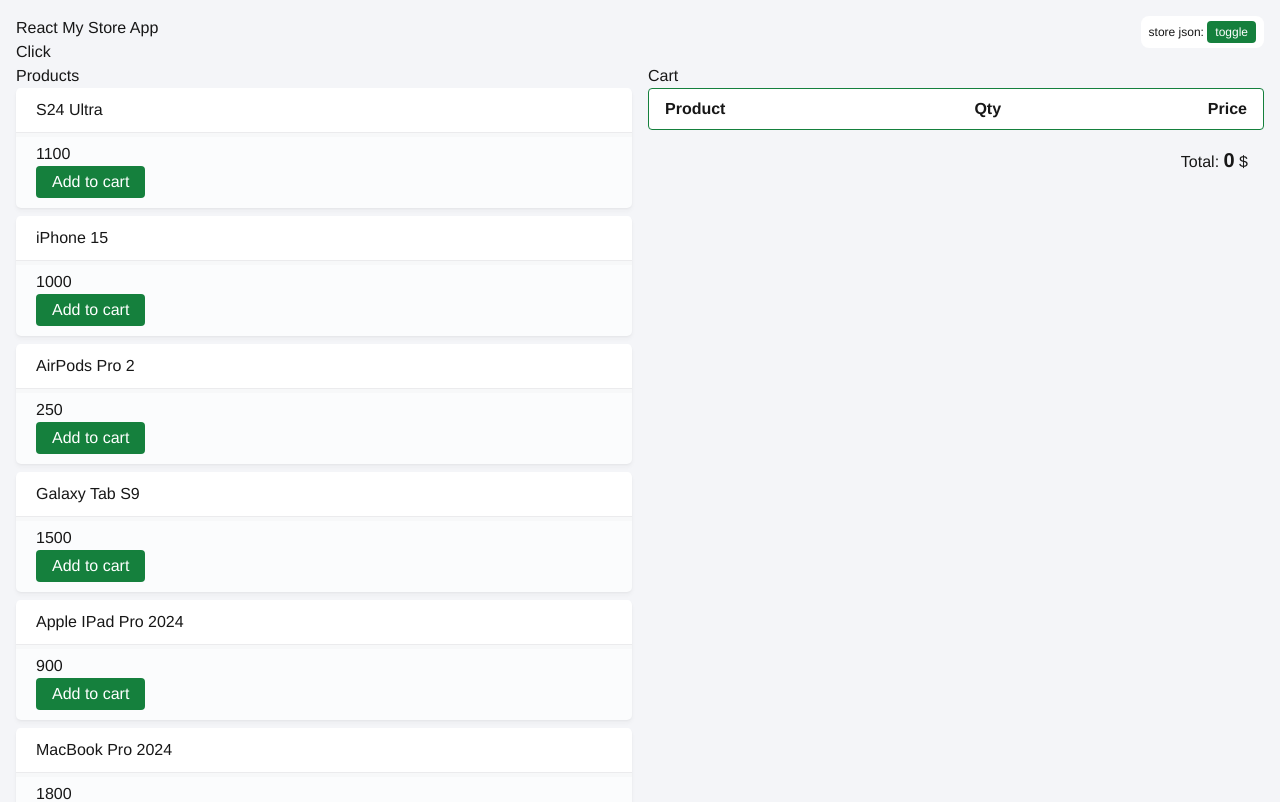
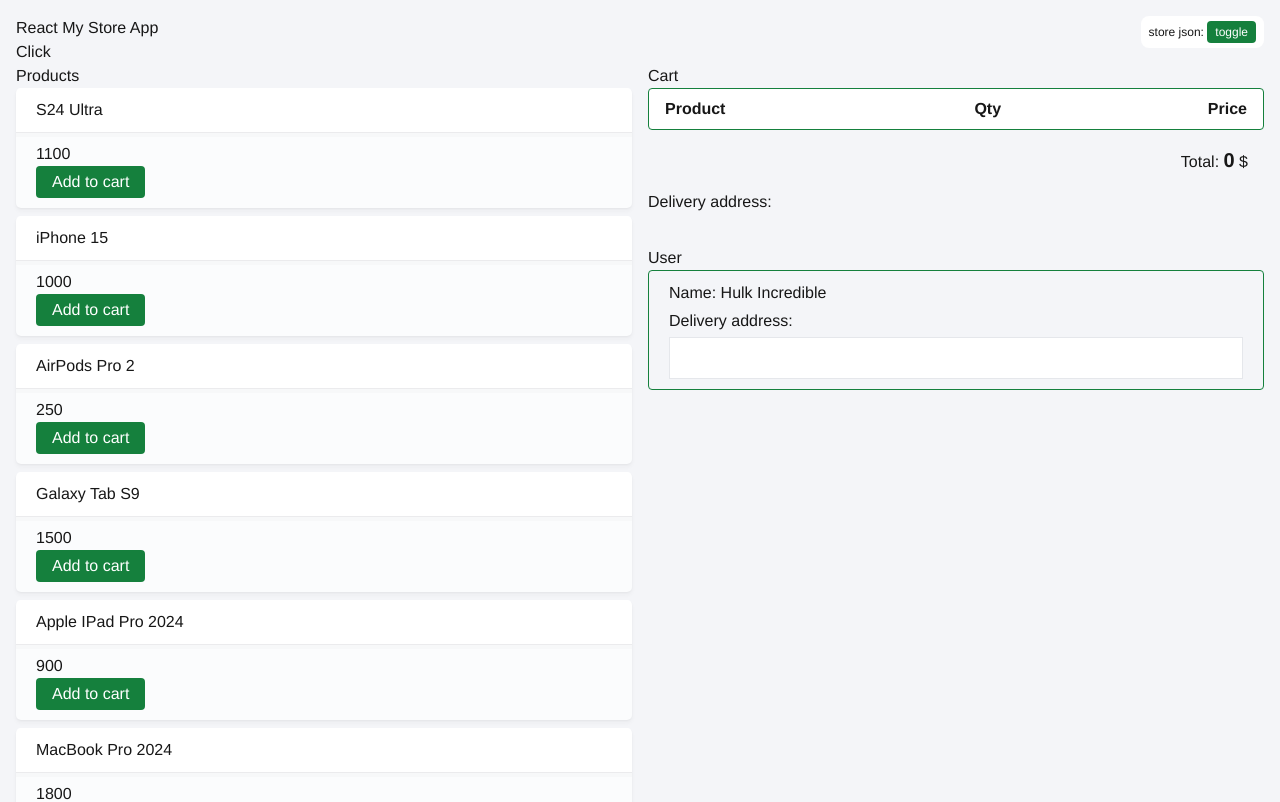
Before and after one commit to t-i-m-i/react-zustand, a React (Vite) app: page / in a window 1280 px wide. Shown: the top 802 px of the page. Built offline with nearby package versions, Linux system fonts and the light colour scheme.

Commit message:
add user data from api

```diff
--- a/src/App.tsx
+++ b/src/App.tsx
@@ -1,6 +1,7 @@
 import Card from "./components/Card";
 import Cart from "./components/Cart";
 import SimpleButton from "./components/SimpleButton";
+import User from "./components/User";
 import { PRODUCTS_DATA } from "./lib/mockData";
 
 function App() {
@@ -25,6 +26,8 @@
           <div className="col-span-2">
             <h2>Cart</h2>
             <Cart />
+            <h2 className="mt-8">User</h2>
+            <User />
           </div>
         </div>
       </div>
--- /dev/null
+++ b/src/components/User.tsx
@@ -0,0 +1,33 @@
+import { useEffect } from "react";
+import { useStore } from "../store/store";
+import { useShallow } from "zustand/react/shallow";
+
+export default function User() {
+
+  const { userAddress, userName, setAddress, fetchUser } = useStore(
+    useShallow((state) => ({
+      userAddress: state.userAddress,
+      userName: state.userName,
+      setAddress: state.setAddress,
+      fetchUser: state.fetchUser
+    }))
+  )
+
+  useEffect(() => {
+    async function fetchData() {
+      await fetchUser();
+    }
+    fetchData();
+  }, []);
+
+  return (
+    <>
+      <div className="px-5 py-2.5 border rounded border-green-700">
+        <div className="mb-1">Name: {userName}</div>
+
+        <label htmlFor="address" className="mb-1 block">Delivery address:</label>
+        <input id="address" value={userAddress} onChange={(e) => setAddress(e.target.value)} type="text" className="px-2 py-2 border w-full"  />
+      </div>
+    </>
+  );
+}
--- a/src/components/cart.tsx
+++ b/src/components/cart.tsx
@@ -10,12 +10,13 @@
 
   const store_debug = useStore();
 
-  const { products, removeProduct, reset, total } = useStore(
+  const { products, removeProduct, reset, total, userAddress } = useStore(
     useShallow((state) => ({
       products: state.products,
       removeProduct: state.removeProduct,
       reset: state.reset,
       total: state.total,
+      userAddress: state.userAddress
     }))
   )
 
@@ -70,6 +71,12 @@
           </p>
         )}
       </div>
+      <div className="my-4">
+        <p className="mb-1">Delivery address:</p>
+        <p>
+          {userAddress && <span className="bg-yellow-200 px-2 py-1 inline-block font-bold">{userAddress}</span>}
+        </p>
+      </div>
     </>
   );
 }
--- a/src/lib/mockData.ts
+++ b/src/lib/mockData.ts
@@ -1,4 +1,4 @@
-import { Product } from '@/types/product';
+import { Product } from '../types/product';
 
 export const PRODUCTS_DATA: Product[] = [
 	{ id: '1', price: 1100, title: 'S24 Ultra' },
--- a/src/store/user-slice.ts
+++ b/src/store/user-slice.ts
@@ -2,13 +2,12 @@
 
 type UserState = {
     userName: string;
-    fullName: string;
-    age: number;
-    address: string;
+    userAddress: string;
 };
 
 type UserActions = {
-    setAddress: (address: string) => void;
+    setAddress: (userAddress: string) => void;
+    fetchUser: () => Promise<void>;
 };
 
 export type UserSlice = UserState & UserActions;
@@ -19,12 +18,17 @@
     [],
     UserSlice
 > = (set) => ({
-    address: '',
-    age: 0,
-    fullName: '',
+    userAddress: '',
     userName: '',
-    setAddress: (address) =>
+    setAddress: (userAddress) =>
         set((state) => {
-            state.address = address;
+            state.userAddress = userAddress;
         }),
+    fetchUser: async () => {
+        await new Promise((resolve) => setTimeout(resolve, 1000));
+        set({
+          userName: 'Hulk Incredible',
+          userAddress: '',
+        });
+    }
 });
```
Also changed, not shown: 2 other files (tests, documents, lock files or other folders).
